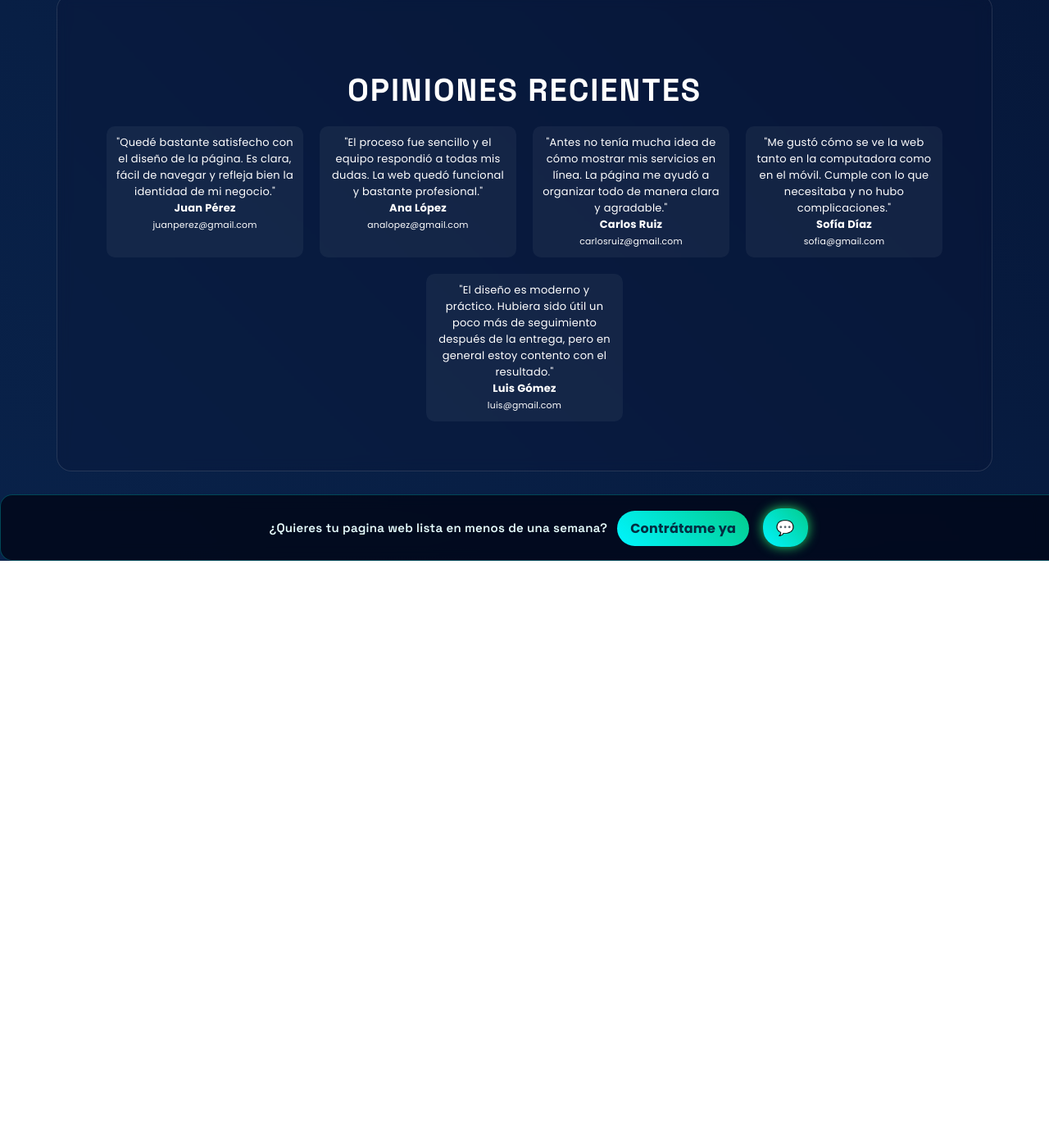
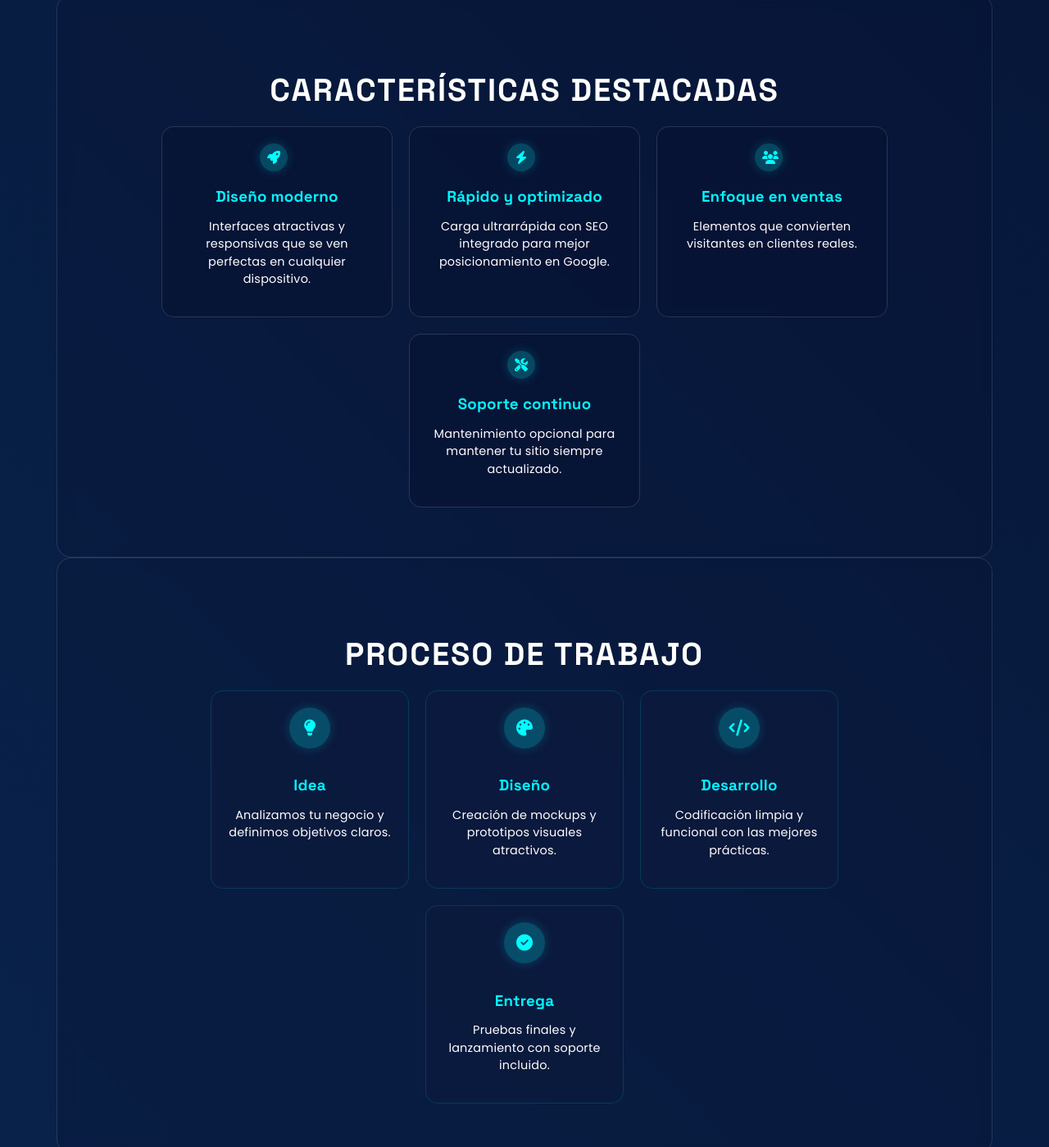
Before and after one commit to HerssonFlores/Legends-Digital-Studio, a plain HTML site: page index.html in a window 1280 px wide. Shown: the part 1714-3113 px from the top of the page at 82% size. Before the commit the page ends 2398 px from the top, so only its background shows below. Drawn offline with Linux system fonts and the light colour scheme.

```diff
--- a/index.html
+++ b/index.html
@@ -395,6 +395,85 @@
   font-size: 13px;
 }
 
+/* CARACTERÍSTICAS DESTACADAS */
+.feature-card {
+  width: 240px;
+  padding: 20px;
+  border-radius: 15px;
+  background: rgba(10, 18, 50, 0.35);
+  border: 1px solid rgba(255,255,255,0.14);
+  backdrop-filter: blur(5px);
+  text-align: center;
+  transition: transform 0.3s ease;
+}
+
+.feature-card:hover {
+  transform: translateY(-6px);
+}
+
+.feature-card h3 {
+  font-family: 'Space Grotesk', sans-serif;
+  font-weight: 700;
+  margin-bottom: 10px;
+  color: #00f7ff;
+}
+
+.feature-card p {
+  font-size: 0.9rem;
+  line-height: 1.5;
+}
+
+/* PROCESO DE TRABAJO */
+.process-steps {
+  display: flex;
+  flex-wrap: wrap;
+  justify-content: center;
+  gap: 20px;
+  max-width: 1020px;
+  margin: 0 auto;
+}
+
+.step {
+  width: 200px;
+  padding: 20px;
+  border-radius: 15px;
+  background: rgba(17, 29, 65, 0.45);
+  border: 1px solid rgba(0,255,255,0.14);
+  backdrop-filter: blur(6px);
+  text-align: center;
+  transition: transform 0.3s ease;
+}
+
+.step:hover {
+  transform: translateY(-6px);
+}
+
+.step-icon {
+  display: inline-flex;
+  align-items: center;
+  justify-content: center;
+  width: 50px;
+  height: 50px;
+  border-radius: 50%;
+  background: rgba(0, 255, 255, 0.22);
+  color: #0ff;
+  box-shadow: 0 0 14px rgba(0, 255, 255, 0.18);
+  margin-bottom: 15px;
+  font-size: 20px;
+}
+
+.step h3 {
+  font-family: 'Space Grotesk', sans-serif;
+  font-weight: 700;
+  margin-bottom: 10px;
+  color: #00f7ff;
+}
+
+.step p {
+  font-size: 0.9rem;
+  line-height: 1.5;
+}
+
 /* BOTÓN FLOTANTE */
 .float {
   position: static;
@@ -496,6 +575,9 @@
   .case-filters {justify-content: center;}
   .sticky-cta {flex-direction: column; align-items: stretch; gap: 8px;}
   .sticky-cta a {width: 100%; text-align: center;}
+  .feature-card {width: 100%;}
+  .process-steps {gap: 15px;}
+  .step {width: 100%; max-width: 250px;}
 }
 
 @media(max-width:600px){
@@ -509,6 +591,9 @@
   .sticky-cta a {width: calc(50% - 6px); min-width: 130px;}
   .case-filters .filter {padding: 8px 12px; min-width: 80px;}
   .cards {gap: 10px;}
+  .feature-card {width: 100%;}
+  .process-steps {gap: 10px;}
+  .step {width: 100%; max-width: 280px;}
 }
 </style>
 </head>
@@ -613,15 +698,57 @@
   </div>
 </section>
 
-<!-- TESTIMONIOS -->
+<!-- CARACTERÍSTICAS DESTACADAS -->
 <section class="section animate-on-scroll">
-  <h2>Opiniones recientes</h2>
+  <h2>Características destacadas</h2>
   <div class="cards">
-    <div class="testimonio">"Quedé bastante satisfecho con el diseño de la página. Es clara, fácil de navegar y refleja bien la identidad de mi negocio."<br><b>Juan Pérez</b><br><small>juanperez@gmail.com</small></div>
-    <div class="testimonio">"El proceso fue sencillo y el equipo respondió a todas mis dudas. La web quedó funcional y bastante profesional."<br><b>Ana López</b><br><small>analopez@gmail.com</small></div>
-    <div class="testimonio">"Antes no tenía mucha idea de cómo mostrar mis servicios en línea. La página me ayudó a organizar todo de manera clara y agradable."<br><b>Carlos Ruiz</b><br><small>carlosruiz@gmail.com</small></div>
-    <div class="testimonio">"Me gustó cómo se ve la web tanto en la computadora como en el móvil. Cumple con lo que necesitaba y no hubo complicaciones."<br><b>Sofía Díaz</b><br><small>sofia@gmail.com</small></div>
-    <div class="testimonio">"El diseño es moderno y práctico. Hubiera sido útil un poco más de seguimiento después de la entrega, pero en general estoy contento con el resultado."<br><b>Luis Gómez</b><br><small>luis@gmail.com</small></div>
+    <div class="feature-card">
+      <span class="icon"><i class="fas fa-rocket"></i></span>
+      <h3>Diseño moderno</h3>
+      <p>Interfaces atractivas y responsivas que se ven perfectas en cualquier dispositivo.</p>
+    </div>
+    <div class="feature-card">
+      <span class="icon"><i class="fas fa-bolt"></i></span>
+      <h3>Rápido y optimizado</h3>
+      <p>Carga ultrarrápida con SEO integrado para mejor posicionamiento en Google.</p>
+    </div>
+    <div class="feature-card">
+      <span class="icon"><i class="fas fa-users"></i></span>
+      <h3>Enfoque en ventas</h3>
+      <p>Elementos que convierten visitantes en clientes reales.</p>
+    </div>
+    <div class="feature-card">
+      <span class="icon"><i class="fas fa-tools"></i></span>
+      <h3>Soporte continuo</h3>
+      <p>Mantenimiento opcional para mantener tu sitio siempre actualizado.</p>
+    </div>
+  </div>
+</section>
+
+<!-- PROCESO DE TRABAJO -->
+<section class="section animate-on-scroll">
+  <h2>Proceso de trabajo</h2>
+  <div class="process-steps">
+    <div class="step">
+      <span class="step-icon"><i class="fas fa-lightbulb"></i></span>
+      <h3>Idea</h3>
+      <p>Analizamos tu negocio y definimos objetivos claros.</p>
+    </div>
+    <div class="step">
+      <span class="step-icon"><i class="fas fa-palette"></i></span>
+      <h3>Diseño</h3>
+      <p>Creación de mockups y prototipos visuales atractivos.</p>
+    </div>
+    <div class="step">
+      <span class="step-icon"><i class="fas fa-code"></i></span>
+      <h3>Desarrollo</h3>
+      <p>Codificación limpia y funcional con las mejores prácticas.</p>
+    </div>
+    <div class="step">
+      <span class="step-icon"><i class="fas fa-check-circle"></i></span>
+      <h3>Entrega</h3>
+      <p>Pruebas finales y lanzamiento con soporte incluido.</p>
+    </div>
   </div>
 </section>
 
```
